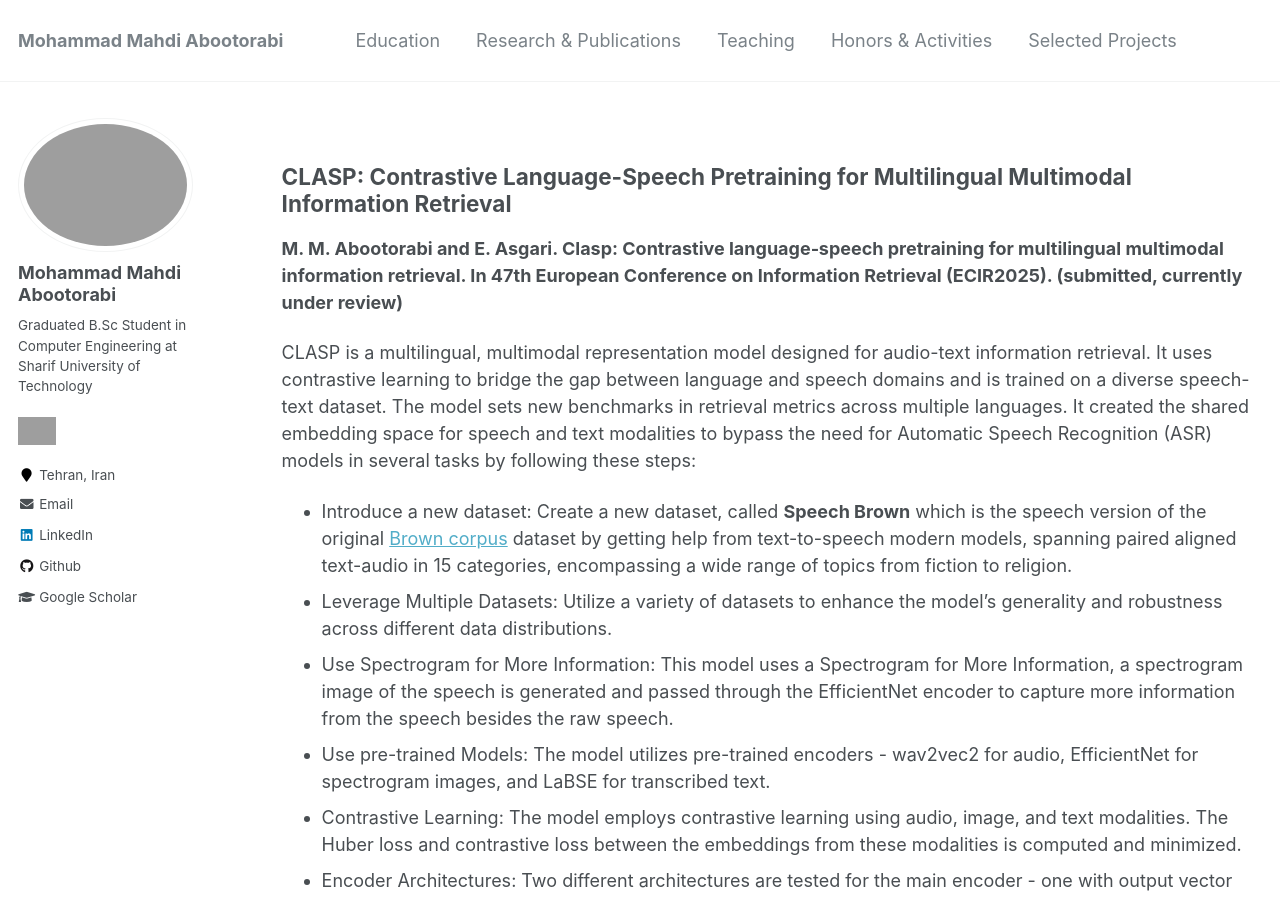
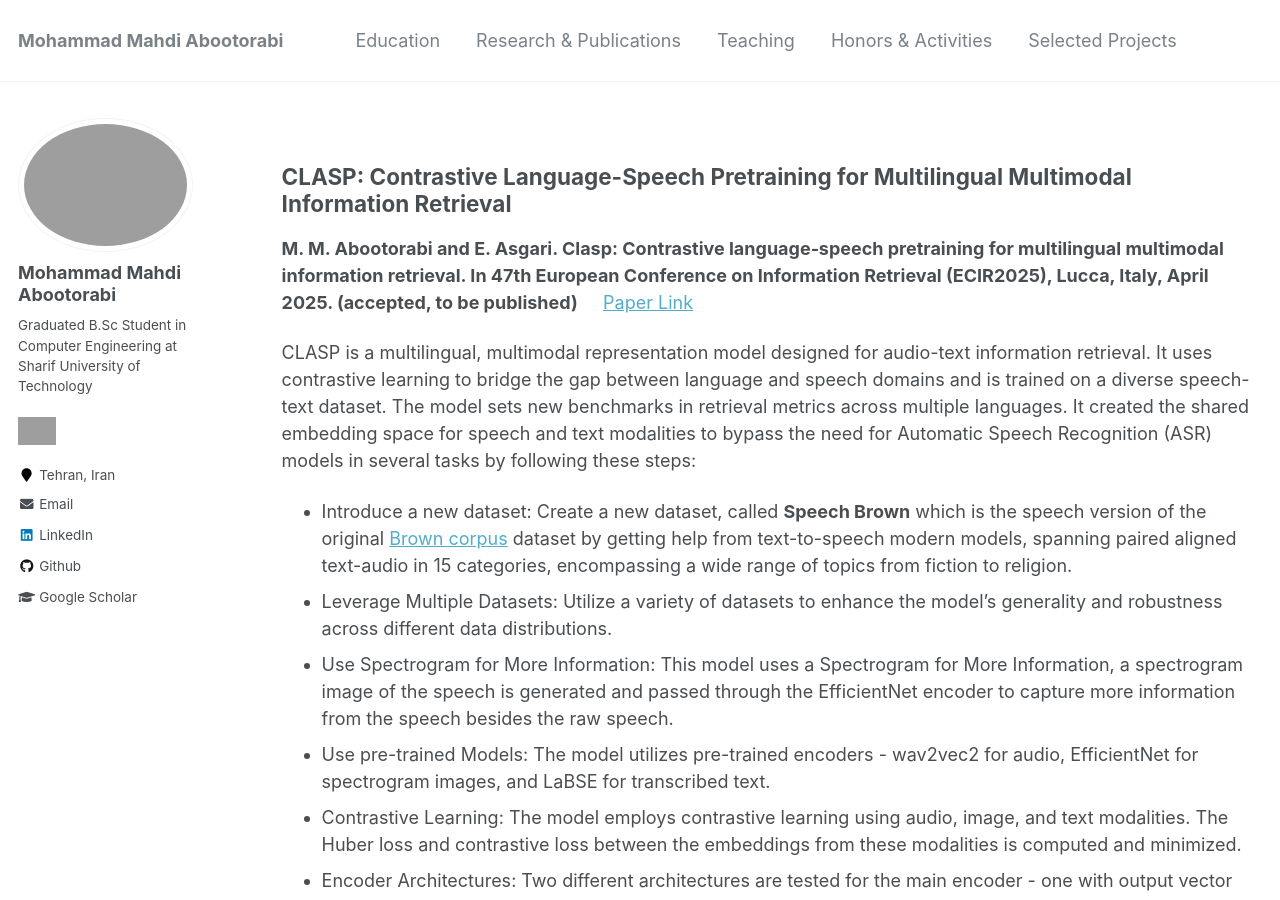
Before and after one commit to aboots/aboots.github.io, a Jekyll site: the page built from _pages/research.md, in a window 1280 px wide and 900 px high. Built offline with Jekyll 4.4.1, drawn with Linux system fonts in a browser that asks for light colours; nearby versions of some CDN libraries; grey boxes are pictures that could not be loaded.

Commit message:
Update research.md

```diff
--- a/_pages/research.md
+++ b/_pages/research.md
@@ -7,7 +7,7 @@ author_profile: true
 ## CLASP: Contrastive Language-Speech Pretraining for Multilingual Multimodal Information Retrieval
 
 **M. M. Abootorabi and E. Asgari. Clasp: Contrastive language‑speech pretraining for multilingual multimodal information
-retrieval. In 47th European Conference on Information Retrieval (ECIR2025). (submitted, currently under review)**
+retrieval. In 47th European Conference on Information Retrieval (ECIR2025), Lucca, Italy, April 2025. (accepted, to be published)** &nbsp;&nbsp;&nbsp; [Paper Link](https://arxiv.org/abs/2412.13071v1)
 
 CLASP is a multilingual, multimodal representation model designed for audio-text information retrieval. It uses contrastive learning to bridge the gap between language and speech domains and is trained on a diverse speech-text dataset. The model sets new benchmarks in retrieval metrics across multiple languages. It created the shared embedding space for speech and text modalities to bypass the need for Automatic Speech Recognition (ASR) models in several tasks by following these steps:
 
```
